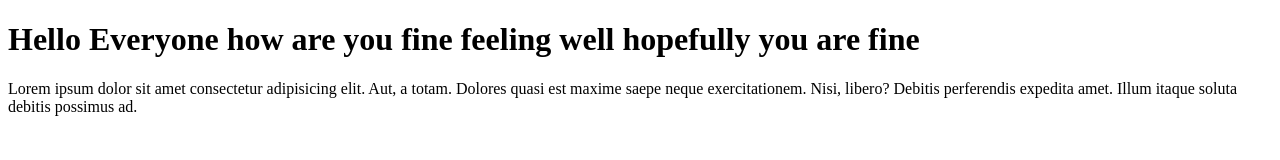
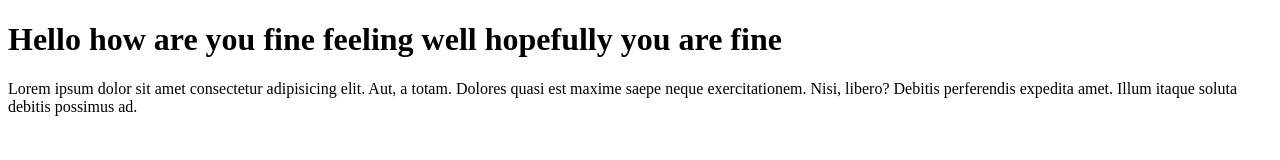
Before and after one commit to Faizan-Kakar/Kamran_practice, a plain HTML site: page index.html in a window 1280 px wide. Drawn offline with Linux system fonts and the light colour scheme; no server answers.

Commit message:
index.html is modified

```diff
--- a/index.html
+++ b/index.html
@@ -6,7 +6,7 @@
     <title>Practice Javascript</title>
 </head>
 <body>
-    <h1>Hello Everyone how are you fine feeling well hopefully you are fine</h1>
+    <h1>Hello how are you fine feeling well hopefully you are fine</h1>
     <p>Lorem ipsum dolor sit amet consectetur adipisicing elit. Aut, a totam. Dolores quasi est maxime saepe neque exercitationem. Nisi, libero? Debitis perferendis expedita amet. Illum itaque soluta debitis possimus ad.</p>
 
     <script type="module" >
```
